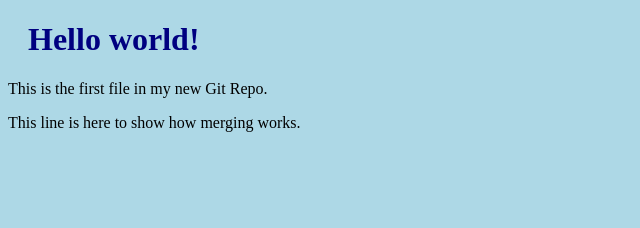
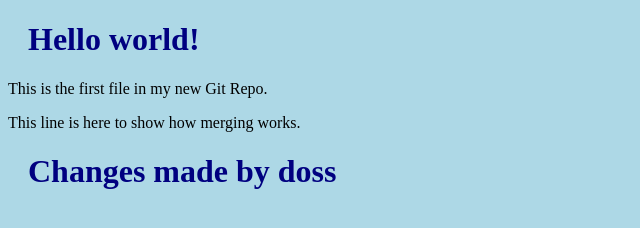
Before and after one commit to NatarajanMurugadoss/Hello-world, a plain HTML site: page index.html in a window 1280 px wide. Shown: the whole page, without its empty margins (0-640 px from the left). Drawn offline with Linux system fonts and the light colour scheme.

Commit message:
Update index.html

```diff
--- a/index.html
+++ b/index.html
@@ -9,6 +9,6 @@
 <h1>Hello world!</h1>
 <p>This is the first file in my new Git Repo.</p>
 <p>This line is here to show how merging works.</p>
-
+<H1>Changes made by doss</H1>
 </body>
 </html>
```
